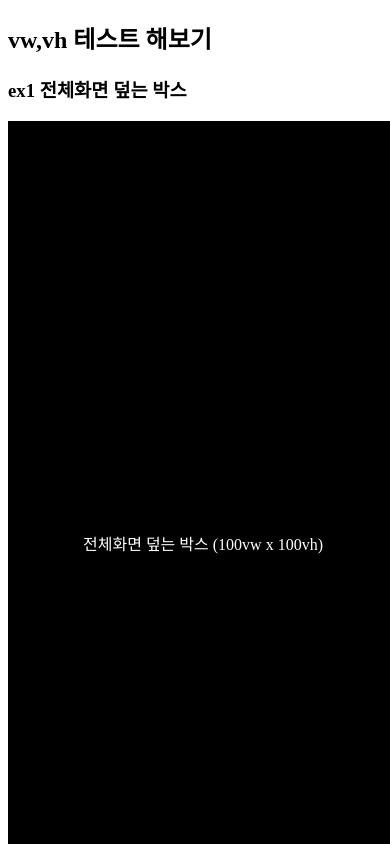
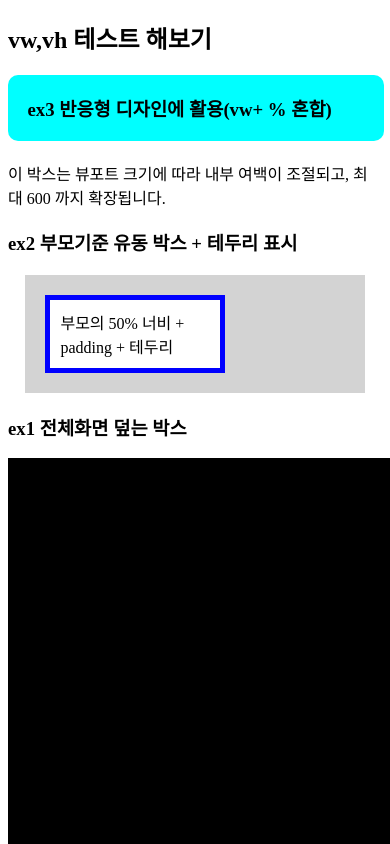
Before and after one commit to lsy3709/HTML_WORK_Busanit501, a plain HTML site: page 250509/css/vw_vh_test.html in a window 390 px wide. Shown: the top 844 px of the page. Drawn offline with Linux system fonts and the light colour scheme.

Commit message:
4교시, 반응형 예제 확인2

```diff
--- a/250509/css/vw_vh_test.html
+++ b/250509/css/vw_vh_test.html
@@ -18,8 +18,46 @@
             justify-content: center;
             align-items: center;
         }
+
+        /* ex2 */
+        .outer {
+            width: 80%;
+            margin: 20px auto;
+            background-color: lightgray;
+            padding: 20px;
+        }
+
+        .inner {
+            width: 50%;
+            padding: 10px;
+            border: 5px solid blue;
+            background-color: white;
+        }
+
+        /* ex3 */
+        .responsive {
+            width: 90%;
+            max-width: 600px;
+            margin: 20px auto;
+            background-color: aqua;
+            /* 반응형 여백 */
+            padding: 5vw;
+            border-radius: 10px;
+        }
     </style>
     <h2>vw,vh 테스트 해보기</h2>
+    <h3 class="responsive">ex3 반응형 디자인에 활용(vw+ % 혼합)</h3>
+    <div>
+        이 박스는 뷰포트 크기에 따라 내부 여백이 조절되고, 최대 600 까지 확장됩니다.
+    </div>
+
+    <h3>ex2 부모기준 유동 박스 + 테두리 표시 </h3>
+    <div class="outer">
+        <div class="inner">
+            부모의 50% 너비 + padding + 테두리
+        </div>
+    </div>
+
     <h3>ex1 전체화면 덮는 박스 </h3>
     <div class="fullscreen">전체화면 덮는 박스 (100vw x 100vh)</div>
 </body>
```
